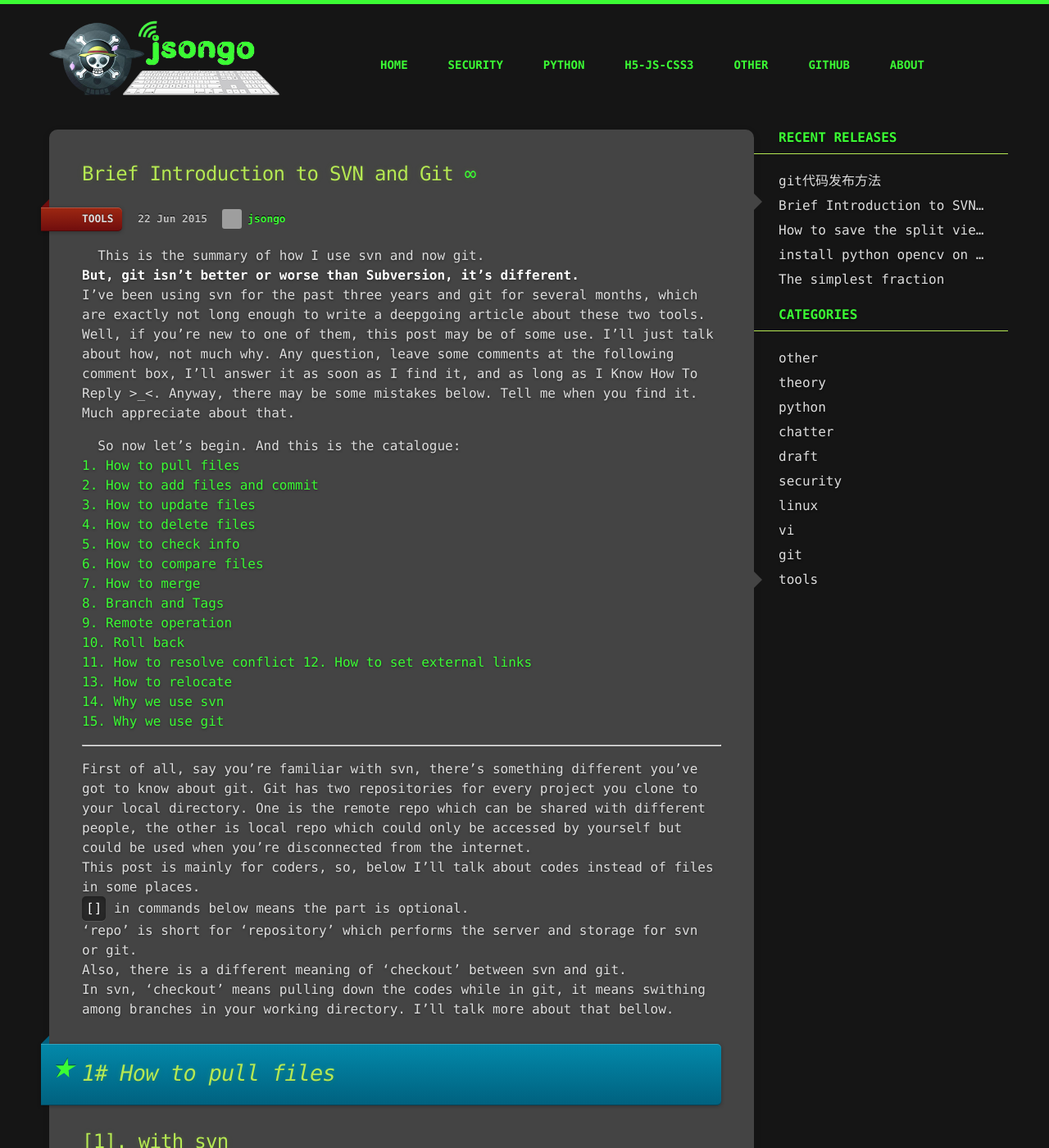
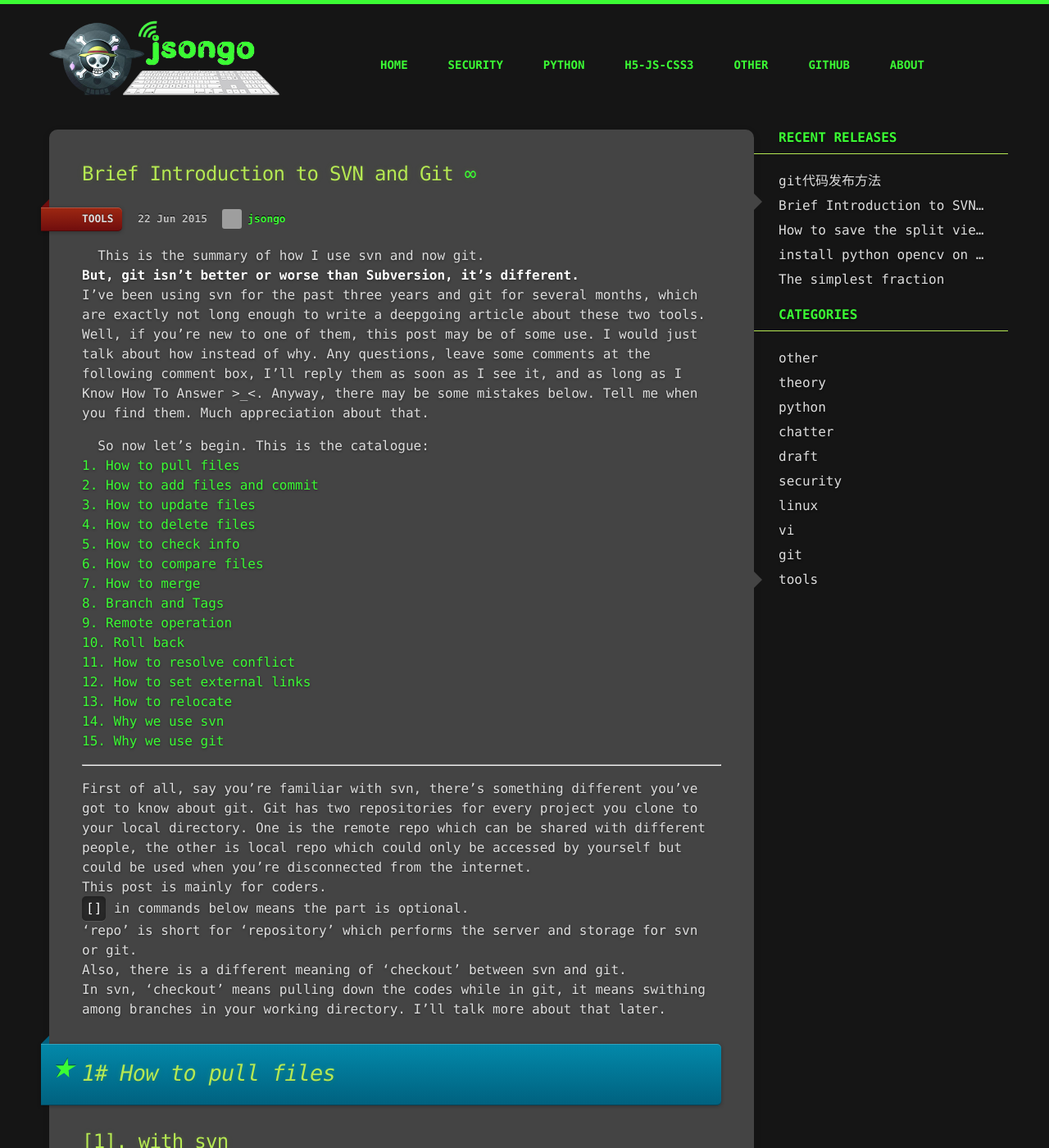
Before and after one commit to jsongo/jsongo.github.io, a Jekyll site: the page built from _posts/2015-06-22-svn-git-summary.markdown, in a window 1280 px wide and 1400 px high. Shown: the whole window at 82% size. Built offline with Jekyll 4.4.1, drawn with Linux system fonts in a browser that asks for light colours; comment, search, counter and statistics services are not loaded; grey boxes are pictures that could not be loaded.

Commit message:
Update 2015-06-22-svn-git-summary.markdown

```diff
--- a/_posts/2015-06-22-svn-git-summary.markdown
+++ b/_posts/2015-06-22-svn-git-summary.markdown
@@ -11,10 +11,10 @@
 ---
 &nbsp;&nbsp;This is the summary of how I use svn and now git.
 **But, git isn't better or worse than Subversion, it's different.**
-I've been using svn for the past three years and git for several months, which are exactly not long enough to write a deepgoing article about these two tools. Well, if you're new to one of them, this post may be of some use. I'll just talk about how, not much why. Any question, leave some comments at the following comment box, I'll answer it as soon as I find it, and as long as I Know How To Reply >_<. Anyway, there may be some mistakes below. Tell me when you find it. Much appreciate about that.
+I've been using svn for the past three years and git for several months, which are exactly not long enough to write a deepgoing article about these two tools. Well, if you're new to one of them, this post may be of some use. I would just talk about how instead of why. Any questions, leave some comments at the following comment box, I'll reply them as soon as I see it, and as long as I Know How To Answer >_<. Anyway, there may be some mistakes below. Tell me when you find them. Much appreciation about that.
 
 
-&nbsp;&nbsp;So now let's begin. And this is the catalogue:
+&nbsp;&nbsp;So now let's begin. This is the catalogue:
 [1. How to pull files](#sec1)
 [2. How to add files and commit](#sec2)
 [3. How to update files](#sec3)
@@ -33,11 +33,11 @@
 
 ---
 First of all, say you're familiar with svn, there's something different you've got to know about git. Git has two repositories for every project you clone to your local directory. One is the remote repo which can be shared with different people, the other is local repo which could only be accessed by yourself but could be used when you're disconnected from the internet.
-This post is mainly for coders, so, below I'll talk about codes instead of files in some places.
+This post is mainly for coders.
 `[]` in commands below means the part is optional.
 'repo' is short for 'repository' which performs the server and storage for svn or git.
 Also, there is a different meaning of 'checkout' between svn and git.
-In svn, 'checkout' means pulling down the codes while in git, it means swithing among branches in your working directory. I'll talk more about that bellow.
+In svn, 'checkout' means pulling down the codes while in git, it means swithing among branches in your working directory. I'll talk more about that later.
 
 <a id="sec1"></a>
 
```
